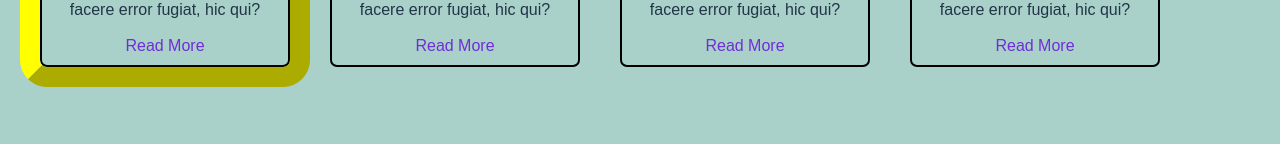
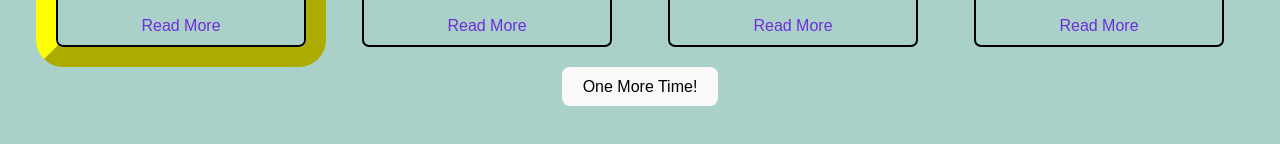
Before and after one commit to Dc0d1ng/Capstone-projectG, a React (Vite) app in the folder r4g/: page /choose/selected in a window 1280 px wide. Shown: the part 592-736 px from the top of the page. Built offline with nearby package versions, Linux system fonts and the light colour scheme.

Commit message:
add button to select a fresh set of games

```diff
--- a/r4g/src/Pages/Cards/Cards.jsx
+++ b/r4g/src/Pages/Cards/Cards.jsx
@@ -56,6 +56,7 @@ const Cards = () => {
           Read More
         </a>
       </div>
+      <button className="cards_reroll-button">One More Time!</button>
     </section>
   );
 };
```
